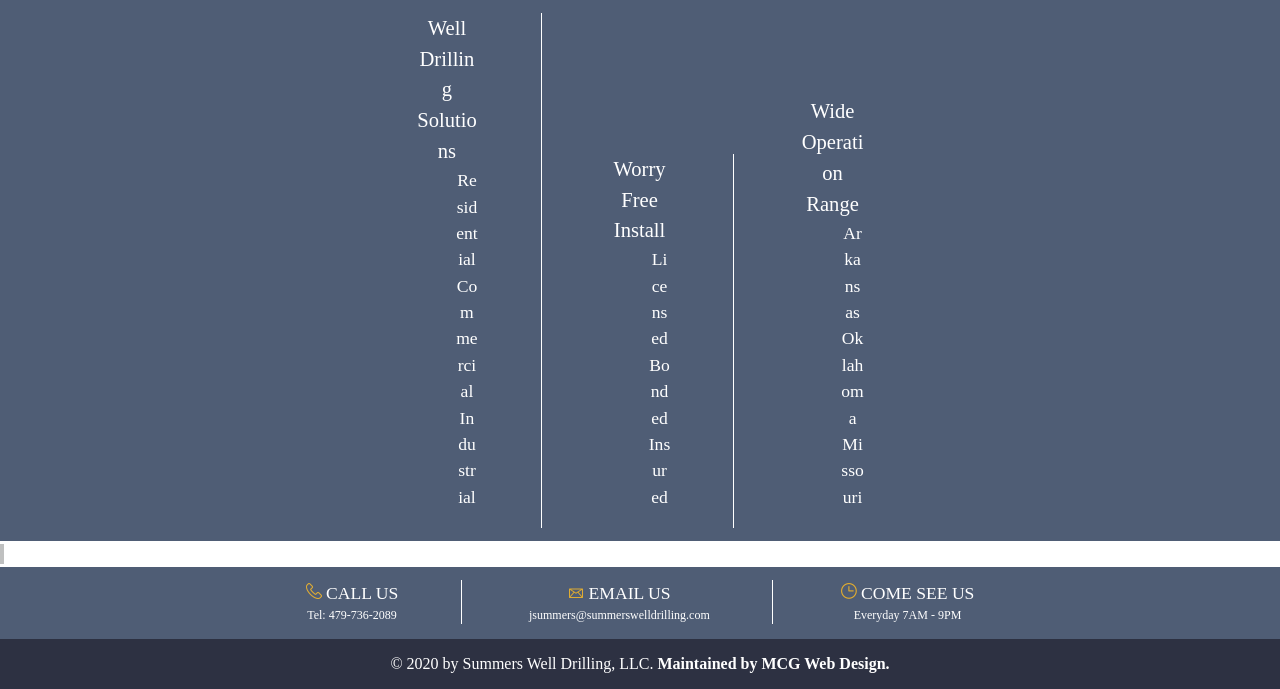
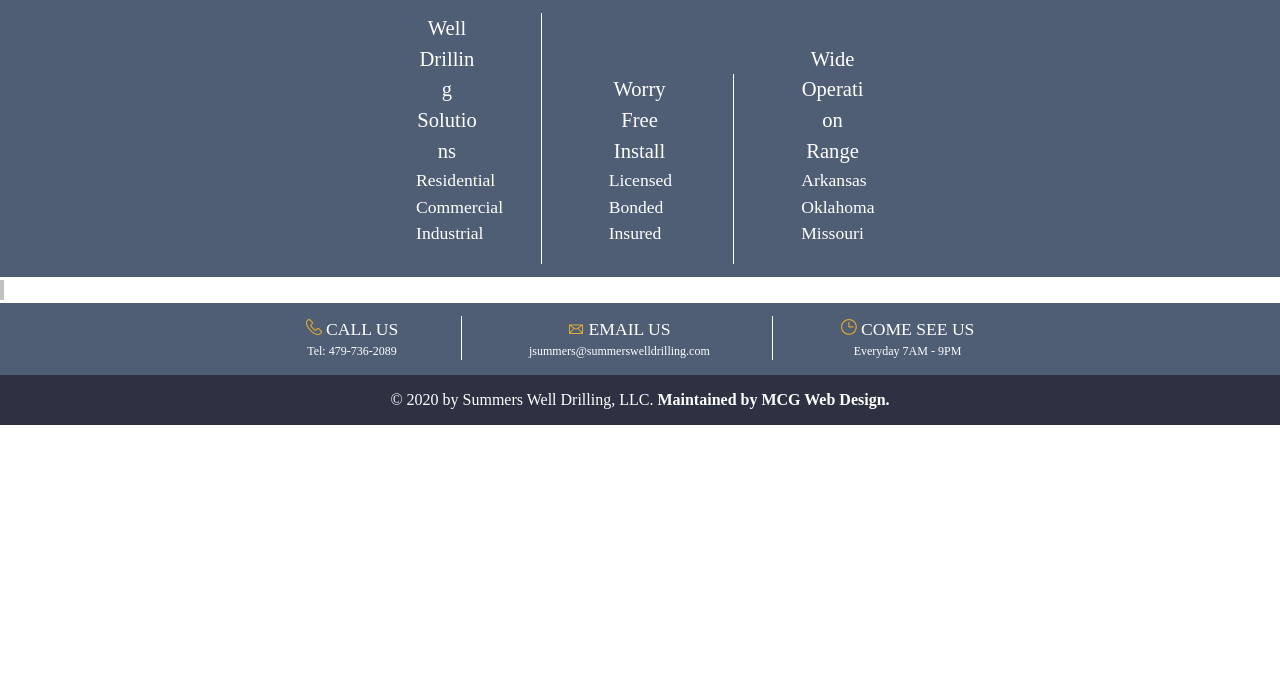
Before and after one commit to jamess999888/SummersDrilling, a Jekyll site: the page built from index.md, in a window 1280 px wide. Shown: the part 622-1311 px from the top of the page. Built offline with Jekyll 4.4.1, drawn with Linux system fonts in a browser that asks for light colours; our own code applies the rules of GitHub Pages for plain Markdown files; after the commit the page ends 1047 px from its top, so only the background shows below that.

Commit message:
update style for bar under slides

```diff
--- a/css/style.css
+++ b/css/style.css
@@ -876,7 +876,13 @@ a:hover {
 	height: calc(100vw * .4);
 }
 
-
+.centerLeftList
+{
+	list-style-type: none;
+    display: inline-block;
+    text-align: left;
+    padding: 0;
+}
 /* Next & previous buttons */
 
 .prev,
--- a/index.md
+++ b/index.md
@@ -24,7 +24,7 @@
 <div class="contact-info-footer">
 	<span class="contact-info-footer-item" style="width: 15%;align-content: center;border-right: 1px solid white;">
 		<h3>Well Drilling Solutions</h3>
-		<ul style="list-style-type: none;">
+		<ul class="centerLeftList">
 			<li>Residential</li>
 			<li>Commercial</li>
 			<li>Industrial</li>
@@ -32,7 +32,7 @@
 	</span>
 	<span style="width: 15%;align-content: center;border-right: 1px solid white;">
 		<h3>Worry Free Install</h3>
-		<ul style="list-style-type: none;">
+		<ul class="centerLeftList">
 			<li>Licensed</li>
 			<li>Bonded</li>
 			<li>Insured</li>
@@ -40,7 +40,7 @@
 	</span>
 	<span style="width: 15%;align-content: center;">
 		<h3>Wide Operation Range</h3>
-		<ul style="list-style-type: none;">
+		<ul class="centerLeftList">
 			<li>Arkansas</li>
 			<li>Oklahoma</li>
 			<li>Missouri</li>
```
